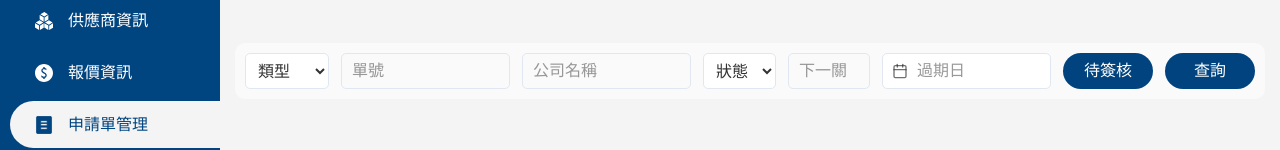
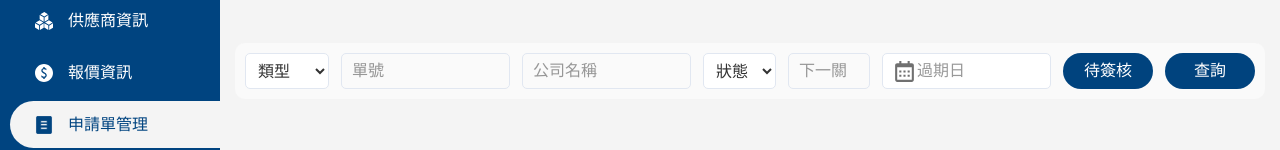
Before and after one commit to xeither/kdc-cloud-ai, a React (Vite) app: page /applications in a window 1280 px wide. Shown: the part 135-285 px from the top of the page. Built offline with nearby package versions, Linux system fonts and the light colour scheme.

Commit message:
match: KDC filled calendar icon (25x25, extracted from react-bootstrap-daterangepicker)
Replaced outlined feather calendar SVG with KDC's actual filled calendar
path (7 small date cells + outer frame). fill=currentColor so text color
rules still apply.

```diff
--- a/src/icons.jsx
+++ b/src/icons.jsx
@@ -69,7 +69,13 @@ export function IconLogout() {
   );
 }
 export function IconCalendar() {
-  return <svg {...svgProps16}><rect x="3" y="4" width="18" height="18" rx="2" ry="2"/><line x1="16" y1="2" x2="16" y2="6"/><line x1="8" y1="2" x2="8" y2="6"/><line x1="3" y1="10" x2="21" y2="10"/></svg>;
+  /* KDC filled calendar icon (25x25, viewBox 0 0 24 24) */
+  return (
+    <svg width={25} height={25} viewBox="0 0 24 24" fill="currentColor" xmlns="http://www.w3.org/2000/svg">
+      <path d="M7 11h2v2H7zm0 4h2v2H7zm4-4h2v2h-2zm0 4h2v2h-2zm4-4h2v2h-2zm0 4h2v2h-2z"/>
+      <path d="M5 22h14c1.103 0 2-.897 2-2V6c0-1.103-.897-2-2-2h-2V2h-2v2H9V2H7v2H5c-1.103 0-2 .897-2 2v14c0 1.103.897 2 2 2zM19 8l.001 12H5V8h14z"/>
+    </svg>
+  );
 }
 export function IconArrowUp() {
   return <svg {...svgProps14}><polyline points="18 15 12 9 6 15"/></svg>;
```
